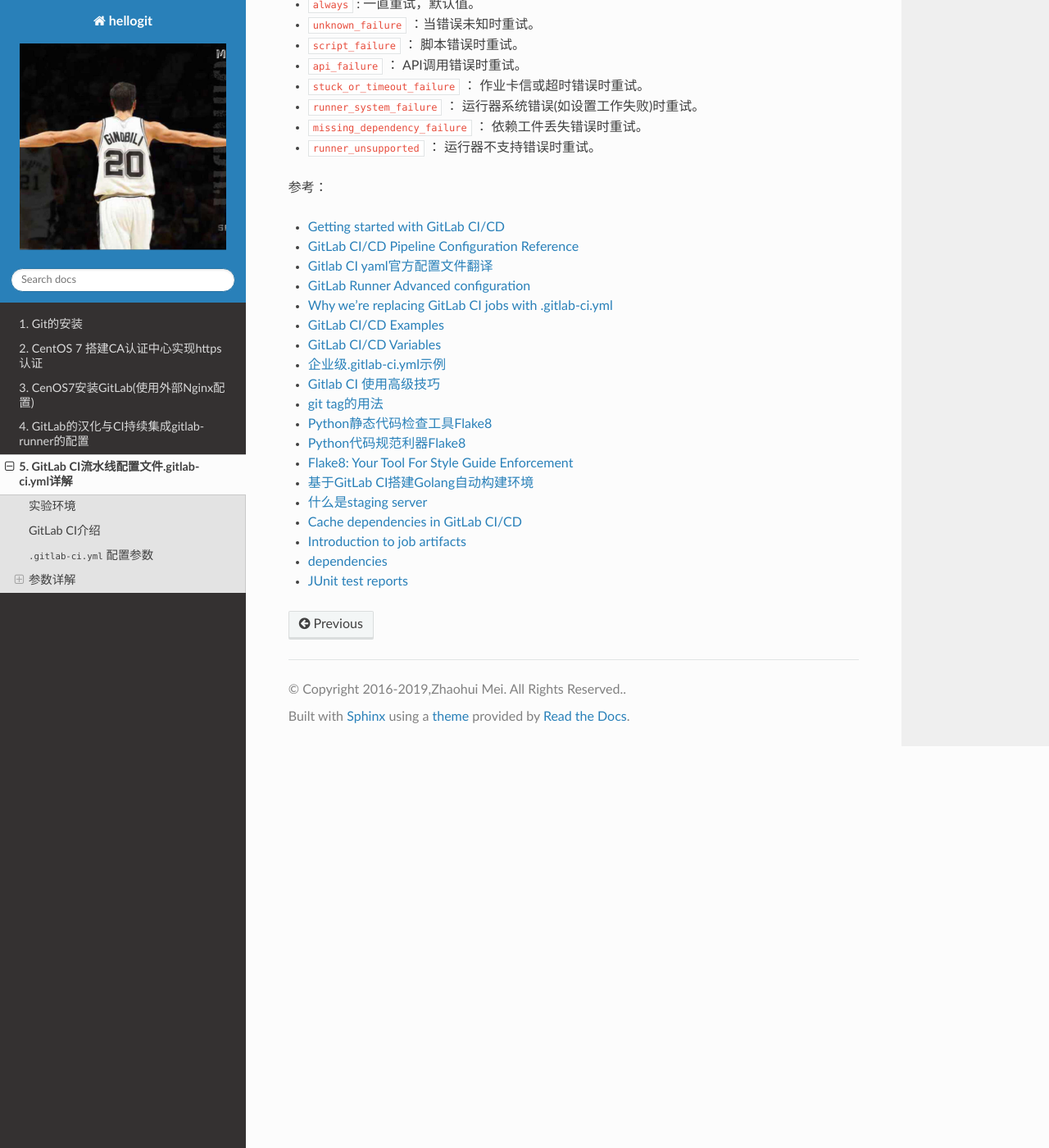
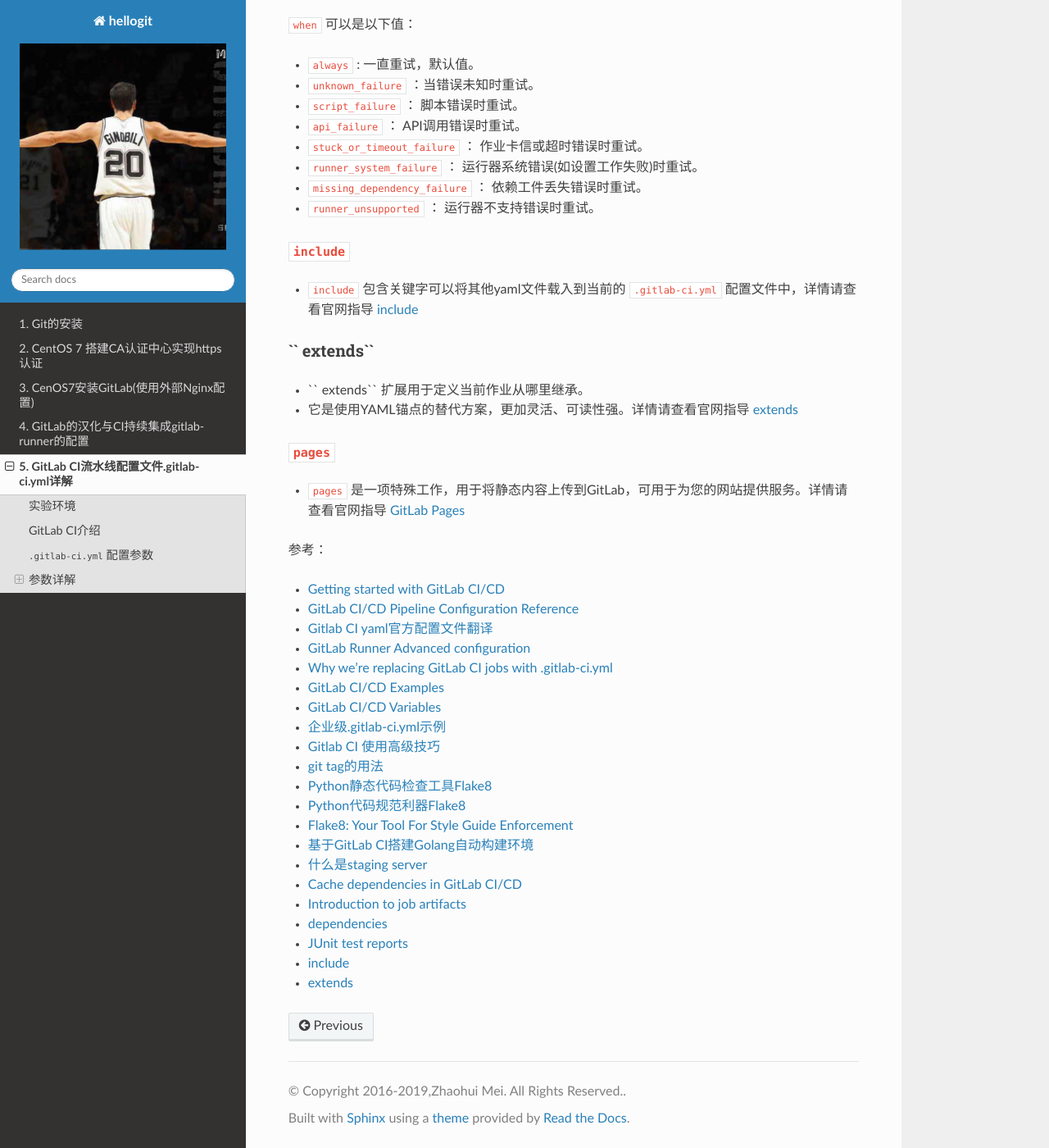
Before and after one commit to meizhaohui/hellogit, a Sphinx documentation site: the page built from source/gitlab_ci_.gitlab-ci.yml_detail.rst, in a window 1280 px wide and 1400 px high, scrolled down 52972 px. Shown: the whole window at 82% size. Built offline with Sphinx 7.4.7 and the Read the Docs theme 2.0.0, drawn with Linux system fonts in a browser that asks for light colours; some of the changed text lies outside the part shown.

Commit message:
update gitlab pipeline include extends pages

```diff
--- a/source/gitlab_ci_.gitlab-ci.yml_detail.rst
+++ b/source/gitlab_ci_.gitlab-ci.yml_detail.rst
@@ -2131,6 +2131,23 @@ Dynamic environments 动态环境
 - ``missing_dependency_failure`` ： 依赖工件丢失错误时重试。
 - ``runner_unsupported`` ： 运行器不支持错误时重试。
 
+``include``
+~~~~~~~~~~~~~~~~~~~~~~~~~~~~~~~~~~~~~~~~~~~~~~~~~
+
+- ``include`` 包含关键字可以将其他yaml文件载入到当前的 ``.gitlab-ci.yml`` 配置文件中，详情请查看官网指导 `include <https://docs.gitlab.com/ce/ci/yaml/README.html#include>`_
+
+`` extends``
+~~~~~~~~~~~~~~~~~~~~~~~~~~~~~~~~~~~~~~~~~~~~~~~~~
+
+- `` extends`` 扩展用于定义当前作业从哪里继承。
+- 它是使用YAML锚点的替代方案，更加灵活、可读性强。详情请查看官网指导 `extends <https://docs.gitlab.com/ce/ci/yaml/README.html#extends>`_
+
+
+``pages``
+~~~~~~~~~~~~~~~~~~~~~~~~~~~~~~~~~~~~~~~~~~~~~~~~~
+
+- ``pages`` 是一项特殊工作，用于将静态内容上传到GitLab，可用于为您的网站提供服务。详情请查看官网指导 `GitLab Pages <https://docs.gitlab.com/ce/user/project/pages/index.html>`_
+
 
 参考：
 
@@ -2153,3 +2170,5 @@ Dynamic environments 动态环境
 - `Introduction to job artifacts <https://docs.gitlab.com/ce/user/project/pipelines/job_artifacts.html>`_
 - `dependencies <https://docs.gitlab.com/ce/ci/yaml/README.html#dependencies>`_
 - `JUnit test reports <https://docs.gitlab.com/ce/ci/junit_test_reports.html>`_
+- `include <https://docs.gitlab.com/ce/ci/yaml/README.html#include>`_
+- `extends <https://docs.gitlab.com/ce/ci/yaml/README.html#extends>`_
```
